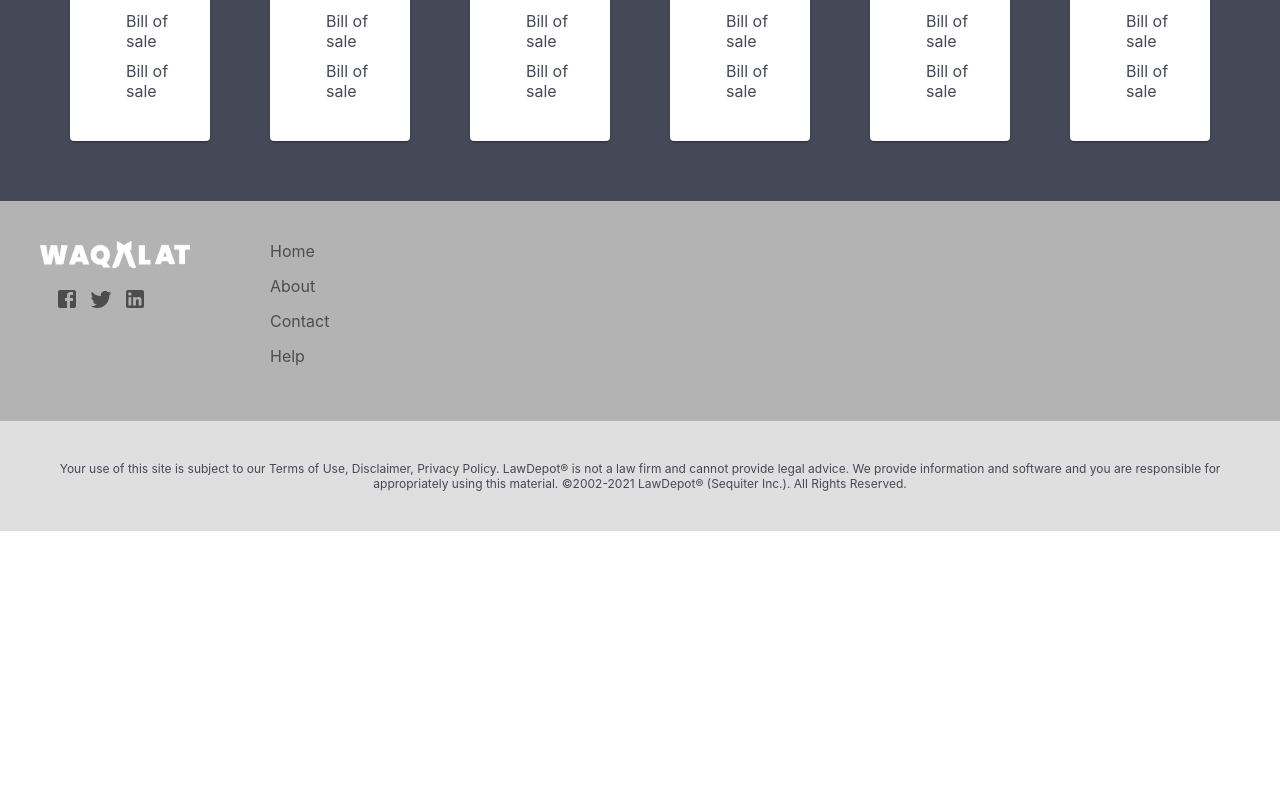
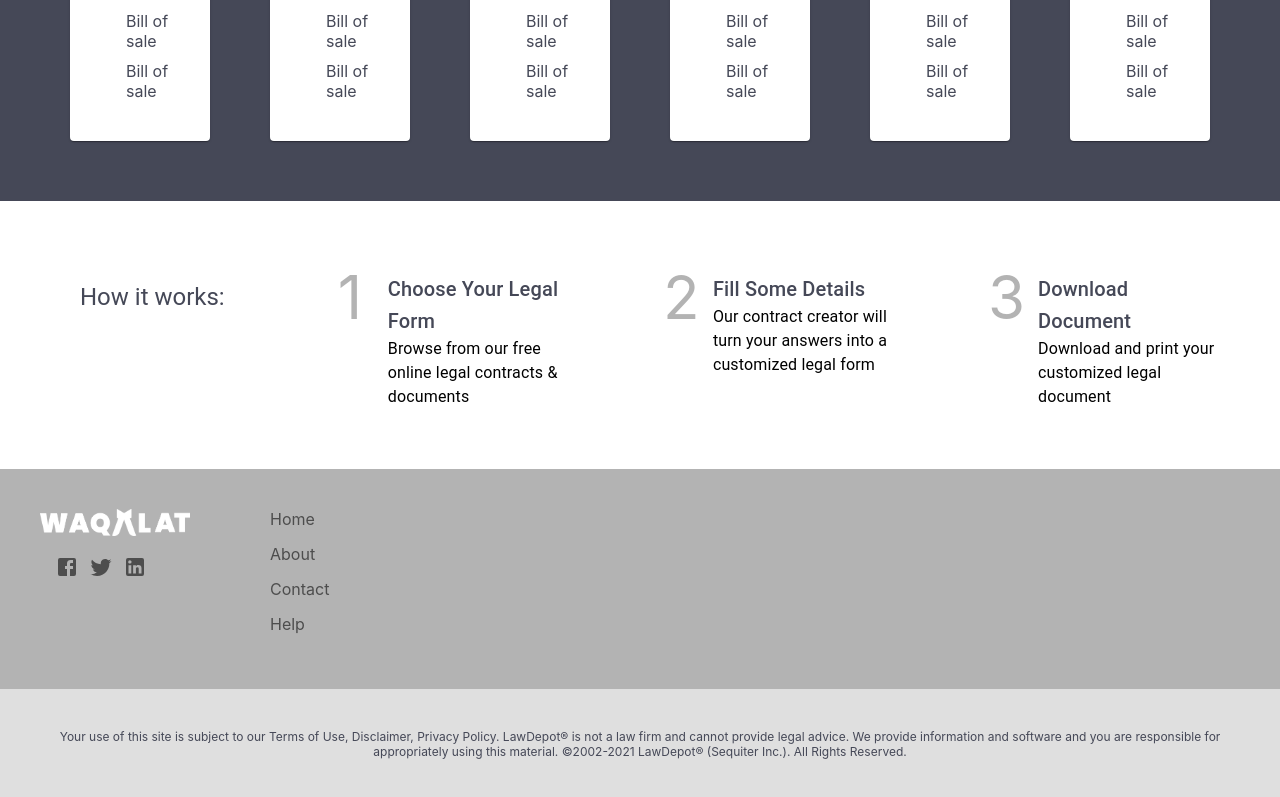
Before and after one commit to Jitesh291/waqalat-1, a React (Create React App) app: page / in a window 1280 px wide. Shown: the part 1219-2016 px from the top of the page. Before the commit the page ends 1750 px from the top, so only its background shows below. Built offline with nearby package versions, Linux system fonts and the light colour scheme.

Commit message:
background img + steps added

```diff
--- a/src/components/Landing/Home/Home.css
+++ b/src/components/Landing/Home/Home.css
@@ -1,6 +1,9 @@
 .page-1{
     height: 100vh;
     display: block;
+    background-image: url('../../../assets/background.jpeg');
+    background-repeat:no-repeat;
+    background-size:100% 100%;
 }
 .page-2{
     display: block;
@@ -138,3 +141,33 @@ li:focus-within {
     /* z-index: 3;
     position: absolute; */
   }
+
+.step-container{
+    display: flex;
+    justify-content: space-between;
+    padding: 20px;
+    margin: 40px;
+}
+
+.step{
+    width:20%;
+
+}
+
+.step-number{
+    font-size: 3.75rem;
+    color: var(--lightGrey);
+}
+
+.step-heading{
+    color: var(--darkGrey);
+}
+.step-content{
+    margin-left:50px;
+    margin-top: -60px;
+}
+
+.how{
+    padding: 20px;
+    color: var(--darkGrey);
+}
--- a/src/components/Landing/Home/Home.js
+++ b/src/components/Landing/Home/Home.js
@@ -73,6 +73,35 @@ export default class Home extends Component {
             </div>
             <div className='page-2'>
                 <ServiceCards />
+                <div className='step-container'>
+                    <div className='how'>
+                        <Typography variant='h5'>How it works:</Typography>
+                    </div>
+
+                    <div className='step'>
+                        <span className='step-number'>1</span>
+                        <div className='step-content'>
+                            <Typography variant='h6' className='step-heading'>Choose Your Legal Form</Typography>
+                            <Typography>Browse from our free online legal contracts & documents</Typography>
+                        </div>
+                    </div>
+
+                    <div className='step'>
+                        <span className='step-number'>2</span>
+                        <div className='step-content'>
+                            <Typography variant='h6' className='step-heading'>Fill Some Details</Typography>
+                            <Typography>Our contract creator will turn your answers into a customized legal form</Typography>
+                        </div>
+                    </div>
+
+                    <div className='step'>
+                        <span className='step-number'>3</span>
+                        <div className='step-content'>
+                            <Typography variant='h6' className='step-heading'>Download Document</Typography>
+                            <Typography>Download and print your customized legal document</Typography>
+                        </div>
+                    </div>
+                </div>
             </div>
 
             </React.Fragment>
```
Also changed, not shown: src/assets/background.jpeg (added).
